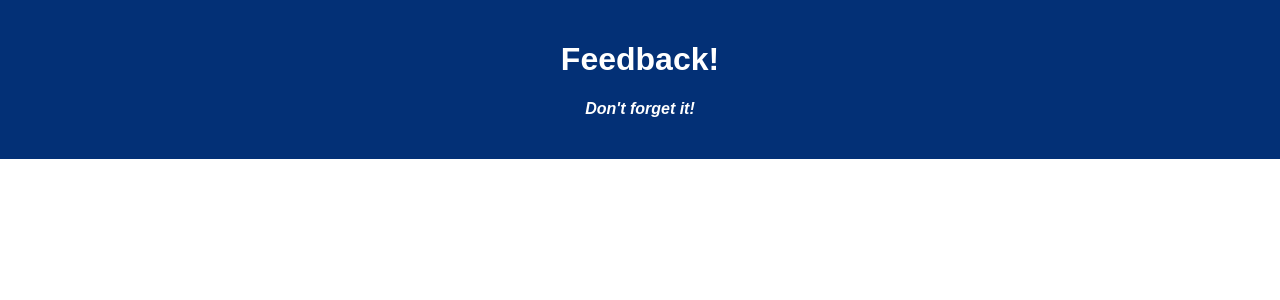
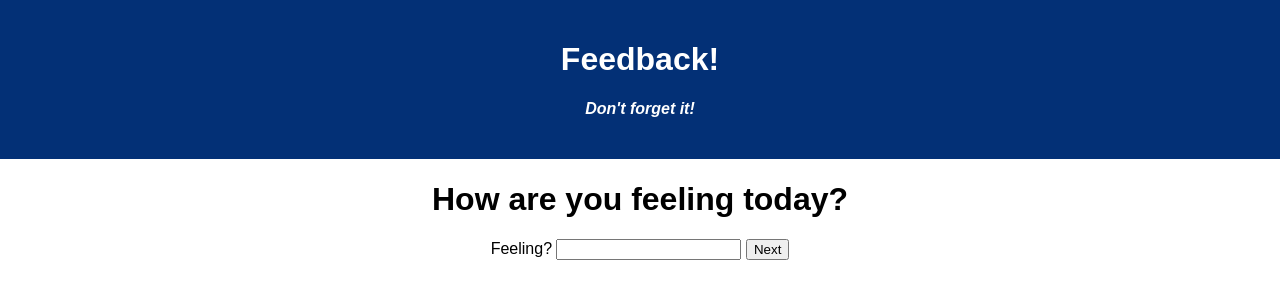
Before and after one commit to kleincentral/weekend-feedback-loop, a React (Create React App) app: page / in a window 1280 px wide. Shown: the top 300 px of the page. Built offline with nearby package versions, Linux system fonts and the light colour scheme.

Commit message:
Made the feeling route along with some empty routes

```diff
--- a/package.json
+++ b/package.json
@@ -9,8 +9,11 @@
     "pg": "^8.2.1",
     "react": "^18.2.0",
     "react-dom": "^18.2.0",
+    "react-redux": "^8.1.3",
     "react-router-dom": "^5.3.4",
-    "react-scripts": "^5.0.1"
+    "react-scripts": "^5.0.1",
+    "redux": "^4.2.1",
+    "redux-logger": "^3.0.6"
   },
   "devDependencies": {
     "cypress": "^13.3.1",
--- a/src/components/App/App.jsx
+++ b/src/components/App/App.jsx
@@ -1,15 +1,41 @@
-import React from 'react';
-import axios from 'axios';
-import './App.css';
+import React from "react";
+import axios from "axios";
+import "./App.css";
+
+import {
+  HashRouter as Router,
+  Route,
+} from "react-router-dom/cjs/react-router-dom.min";
+
+import Header from "../Header/Header";
+import Feeling from "../Feeling/Feeling";
+import Understanding from "../Understanding/Understanding";
+import Support from "../Support/Support";
 
 function App() {
-
   return (
-    <div className='App'>
-      <header className='App-header'>
-        <h1 className='App-title'>Feedback!</h1>
-        <h4>Don't forget it!</h4>
-      </header>
+    <div className="App">
+      <Router>
+        <Route exact path="/">
+          <Header />
+          <Feeling />
+        </Route>
+        <Route exact path="/understanding">
+          <Header />
+          <Understanding />
+        </Route>
+        <Route exact path="/support">
+          <Header />
+          <Support />
+        </Route>
+        <Route exact path="/comments">
+          <Header />
+          <h1>hi</h1>
+        </Route>
+        <Route exact path="/review">
+          <h1>hi</h1>
+        </Route>
+      </Router>
     </div>
   );
 }
--- /dev/null
+++ b/src/components/Feeling/Feeling.jsx
@@ -0,0 +1,38 @@
+import { useState } from "react";
+import { useHistory } from "react-router-dom/cjs/react-router-dom.min";
+import { useDispatch } from "react-redux";
+
+export default function Feeling() {
+  let [feeling, setFeeling] = useState("");
+
+  const history = useHistory();
+  const dispatch = useDispatch();
+
+  const nextPage = (e) => {
+    e.preventDefault();
+    console.log("Hi");
+
+    dispatch({
+      type: "SET_FEELING",
+      payload: feeling,
+    });
+
+    history.push("/understanding");
+  };
+
+  return (
+    <>
+      <h1>How are you feeling today?</h1>
+      <form onSubmit={nextPage}>
+        <label htmlFor="feeling">Feeling? </label>
+        <input
+          id={"feeling"}
+          type={"number"}
+          value={feeling}
+          onChange={(event) => setFeeling(event.target.value)}
+        />{" "}
+        <button>Next</button>
+      </form>
+    </>
+  );
+}
--- /dev/null
+++ b/src/components/Header/Header.jsx
@@ -0,0 +1,8 @@
+export default function Header() {
+  return (
+    <header className="App-header">
+      <h1 className="App-title">Feedback!</h1>
+      <h4>Don't forget it!</h4>
+    </header>
+  );
+}
--- /dev/null
+++ b/src/components/Support/Support.jsx
@@ -0,0 +1,9 @@
+import { useState } from "react";
+
+export default function Support() {
+  return (
+    <>
+      <h1>Hi</h1>
+    </>
+  );
+}
--- /dev/null
+++ b/src/components/Understanding/Understanding.jsx
@@ -0,0 +1,7 @@
+export default function Understanding() {
+  return (
+    <>
+      <h1>How well are you understanding the content?</h1>
+    </>
+  );
+}
--- a/src/index.js
+++ b/src/index.js
@@ -1,11 +1,17 @@
-import React from 'react';
-import ReactDOM from 'react-dom/client';
-import './index.css';
-import App from './components/App/App';
+import React from "react";
+import ReactDOM from "react-dom/client";
+import { Provider } from "react-redux";
 
-const root = ReactDOM.createRoot(document.getElementById('root'));
+import "./index.css";
+import App from "./components/App/App";
+import store from "./redux/store.js";
+
+const root = ReactDOM.createRoot(document.getElementById("root"));
+
 root.render(
-    <React.StrictMode>
-        <App />
-    </React.StrictMode>
+  <React.StrictMode>
+    <Provider store={store}>
+      <App />
+    </Provider>
+  </React.StrictMode>
 );
--- /dev/null
+++ b/src/redux/store.js
@@ -0,0 +1,54 @@
+import { applyMiddleware, combineReducers, createStore } from "redux";
+import logger from "redux-logger";
+
+const feeling = (state = "", action) => {
+  if (action.type === "SET_FEELING") {
+    return action.payload;
+  }
+  if (action.type === "CLEAR_INPUTS") {
+    return "";
+  }
+  return state;
+};
+
+const understanding = (state = "", action) => {
+  if (action.type === "SET_UNDERSTANDING") {
+    return action.payload;
+  }
+  if (action.type === "CLEAR_INPUTS") {
+    return "";
+  }
+  return state;
+};
+
+const support = (state = "", action) => {
+  if (action.type === "SET_SUPPORT") {
+    return action.payload;
+  }
+  if (action.type === "CLEAR_INPUTS") {
+    return "";
+  }
+  return state;
+};
+
+const comments = (state = "", action) => {
+  if (action.type === "SET_COMMENTS") {
+    return action.payload;
+  }
+  if (action.type === "CLEAR_INPUTS") {
+    return "";
+  }
+  return state;
+};
+
+const store = createStore(
+  combineReducers({
+    feeling,
+    understanding,
+    support,
+    comments,
+  }),
+  applyMiddleware(logger)
+);
+
+export default store;
```
Also changed, not shown: 1 other file (tests, documents, lock files or other folders).
